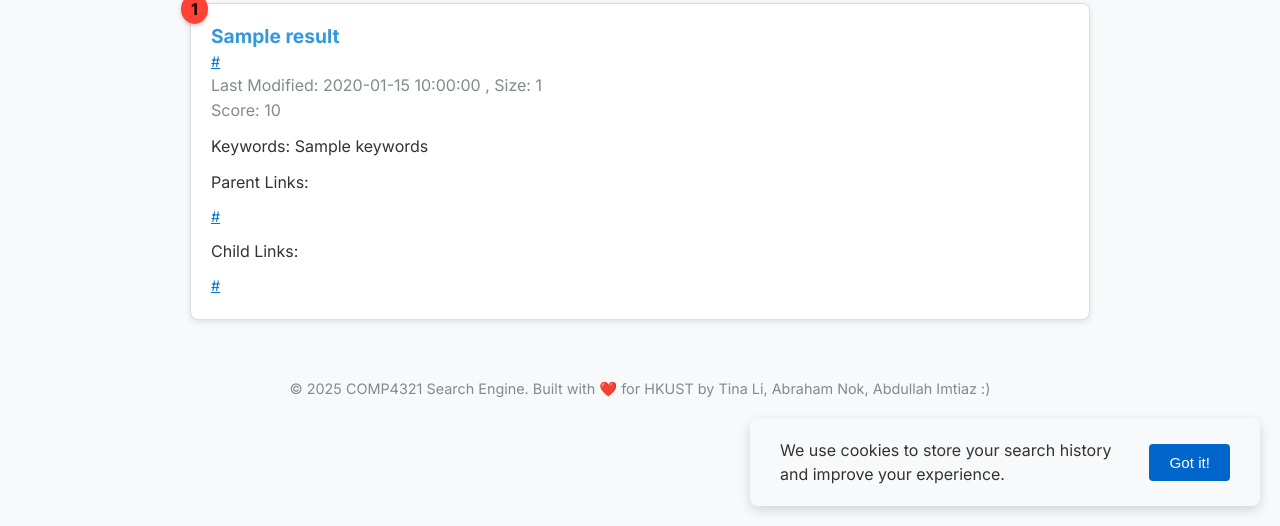
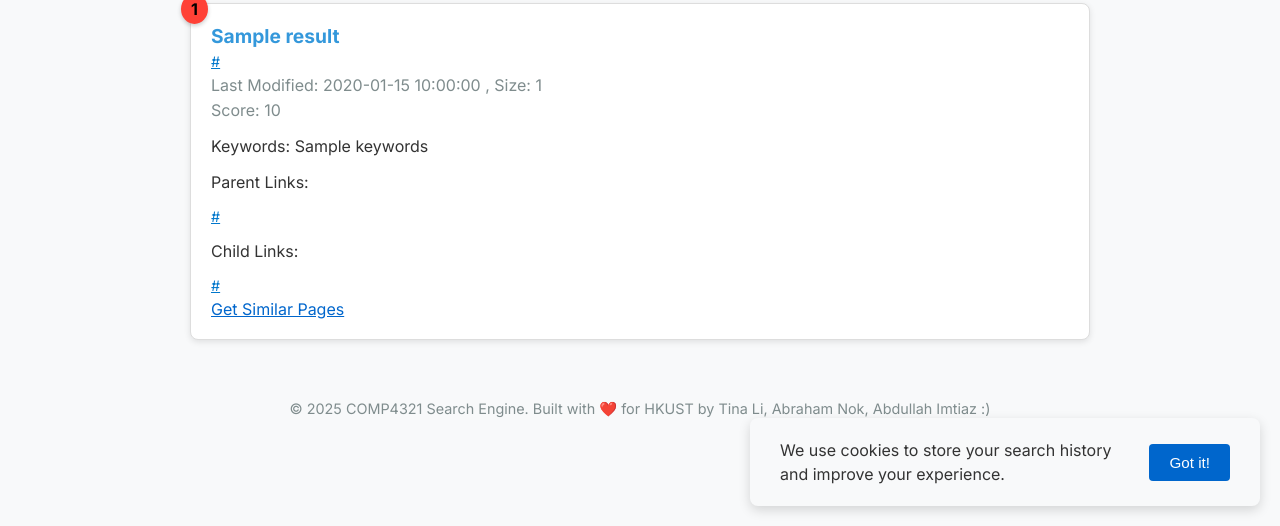
Before and after one commit to abdullahimtiazz/comp4321-project, a Flask app: template templates/index.html in a window 1280 px wide. Shown: the part 274-800 px from the top of the page. Run offline with Flask 3, Linux system fonts and the light colour scheme; the template is opened without the code that fills it: most values are stand-ins (such as "Sample title", 1, 10 or a date in 2020); parts of the project's set-up code (start-up, migrations or seed data) failed here and were passed over.

Commit message:
bonus1, utilise the get _get_top_keywords function

```diff
--- a/app.py
+++ b/app.py
@@ -78,5 +78,51 @@ def search():
                            page=page,
                            total_pages=total_pages)
 
+@app.route('/similar', methods=['GET'])
+def get_similar_pages():
+    url = f.request.args.get('url', '')
+    if not url:
+        f.flash('No URL provided for finding similar pages.', 'error')
+        return f.redirect(f.url_for('home'))
+
+    # Create a new crawler instance
+    crawler = Crawler(START_URL)
+    try:
+        # Debug log for the URL being processed
+        print(f"Finding similar pages for URL: {url}")
+
+        # Fetch the top-5 keywords for the given URL
+        top_keywords = crawler._get_top_keywords(url)[:5]
+        if not top_keywords:
+            f.flash(f'No keywords found for "{url}".', 'info')
+            print(f"No keywords found for URL: {url}")
+            formatted_results = []
+        else:
+            # Construct a new query using the top-5 keywords
+            new_query = ' '.join(top_keywords)
+            print(f"New query constructed from top-5 keywords: {new_query}")
+
+            # Use the search engine to find similar pages
+            search_results = search_engine(crawler, new_query)
+            formatted_results = []
+            for similar_url, score in search_results:
+                crawler.index.cursor.execute("SELECT title FROM pages WHERE url=?", (similar_url,))
+                row = crawler.index.cursor.fetchone()
+                formatted_results.append({
+                    'title': row[0] if row else "No Title",
+                    'url': similar_url,
+                    'score': score
+                })
+    except Exception as e:
+        # Log the exception for debugging
+        print(f"Error while finding similar pages for URL {url}: {e}")
+        f.flash('An error occurred while finding similar pages.', 'error')
+        formatted_results = []
+    finally:
+        # Close the database connection
+        crawler.close()
+
+    return f.render_template('similar.html', results=formatted_results, original_url=url)
+
 if __name__ == '__main__':
     app.run(debug=True)
--- a/templates/index.html
+++ b/templates/index.html
@@ -362,6 +362,7 @@
                             {% endfor %}
                         </p>
                     {% endif %}
+                    <a href="{{ url_for('get_similar_pages', url=result.url) }}" class="btn btn-secondary">Get Similar Pages</a>
                 </div>
                 {% endfor %}
             </div>
```
Also changed, not shown: templates/similar.html (added, +19 -0 lines).
